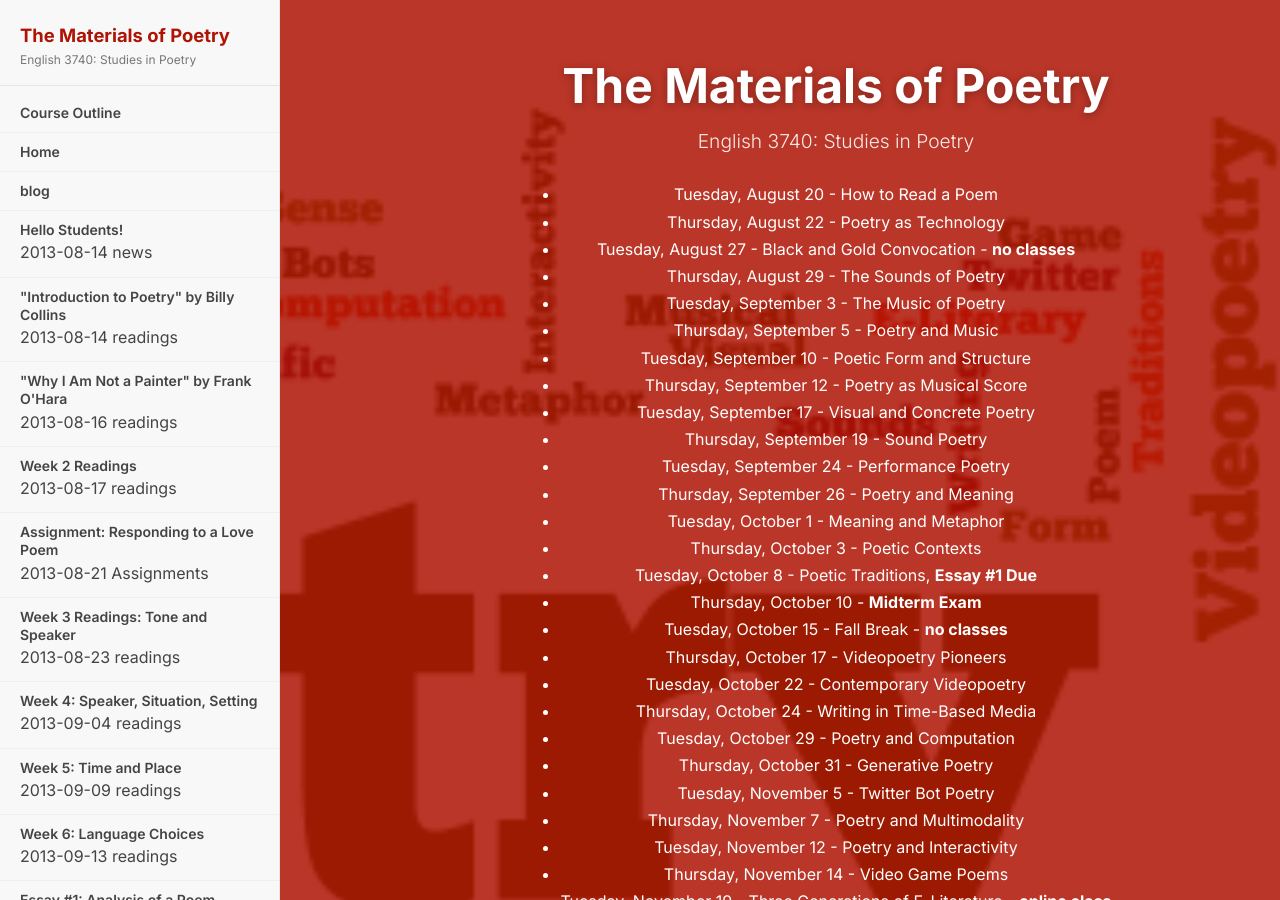
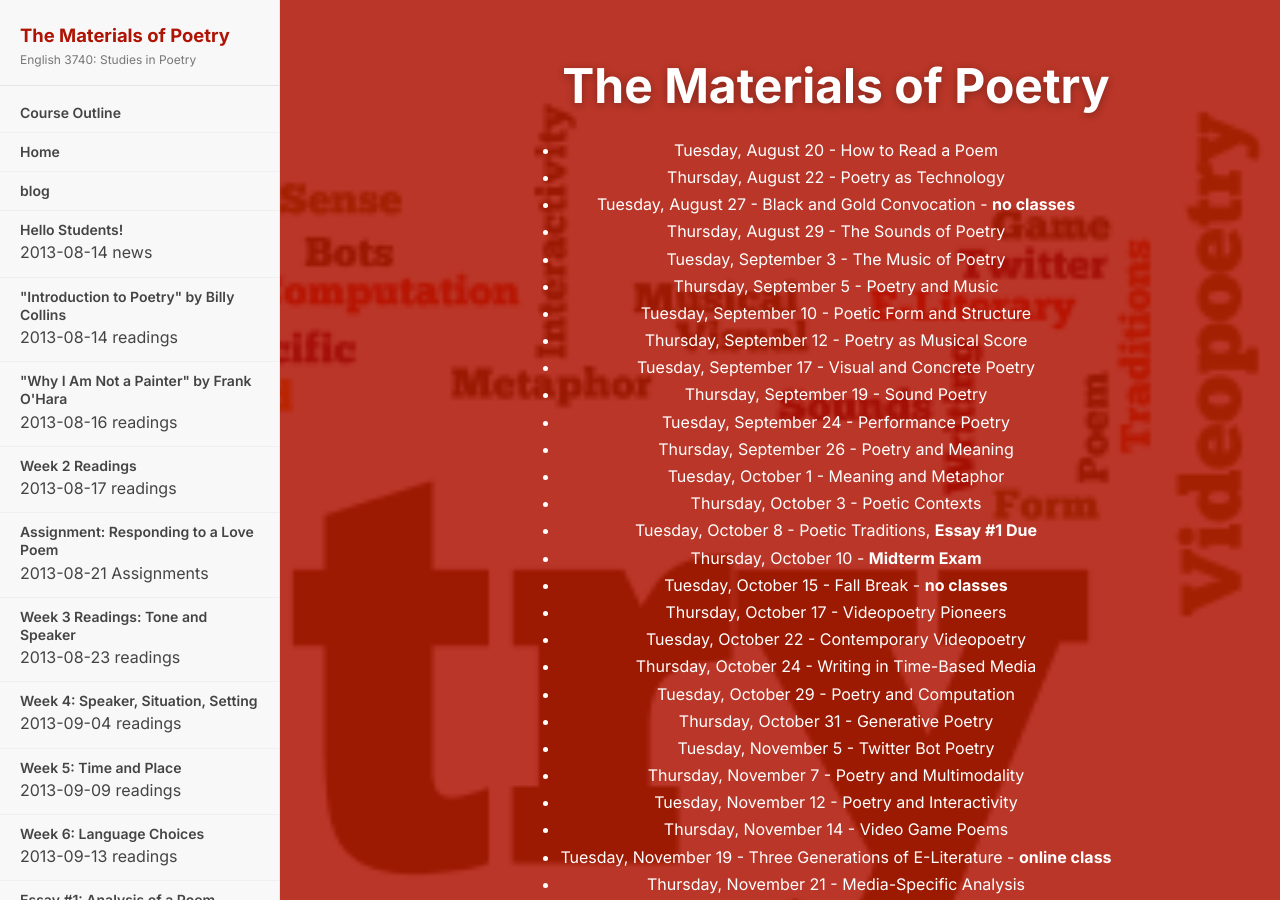
Before and after one commit to leo-elo/course-materials-of-poetry, a Jekyll site: the page built from index.html, in a window 1280 px wide and 900 px high. Built offline with Jekyll 4.4.1, drawn with Linux system fonts in a browser that asks for light colours.

Commit message:
Remove subtitle, sample page, and boilerplate hello post
Co-Authored-By: Claude Sonnet 4.6 <noreply@anthropic.com>

```diff
--- a/index.html
+++ b/index.html
@@ -1,7 +1,6 @@
 ---
 layout: home
 title: "The Materials of Poetry"
-description: "English 3740: Studies in Poetry"
 banner: "uploads/sites/3/2019/08/poetrywordle-1.png"
 permalink: /
 ---
```
